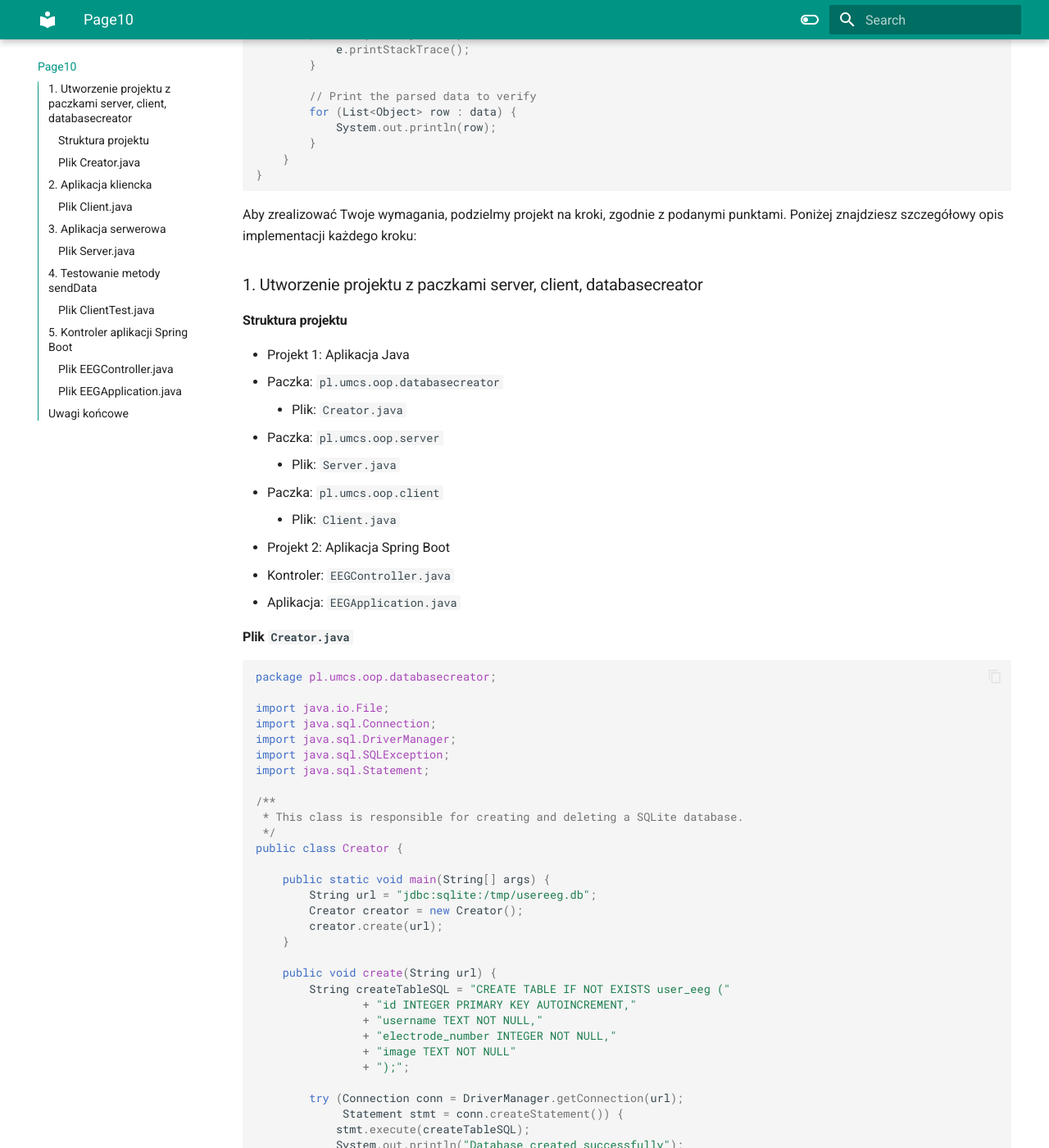
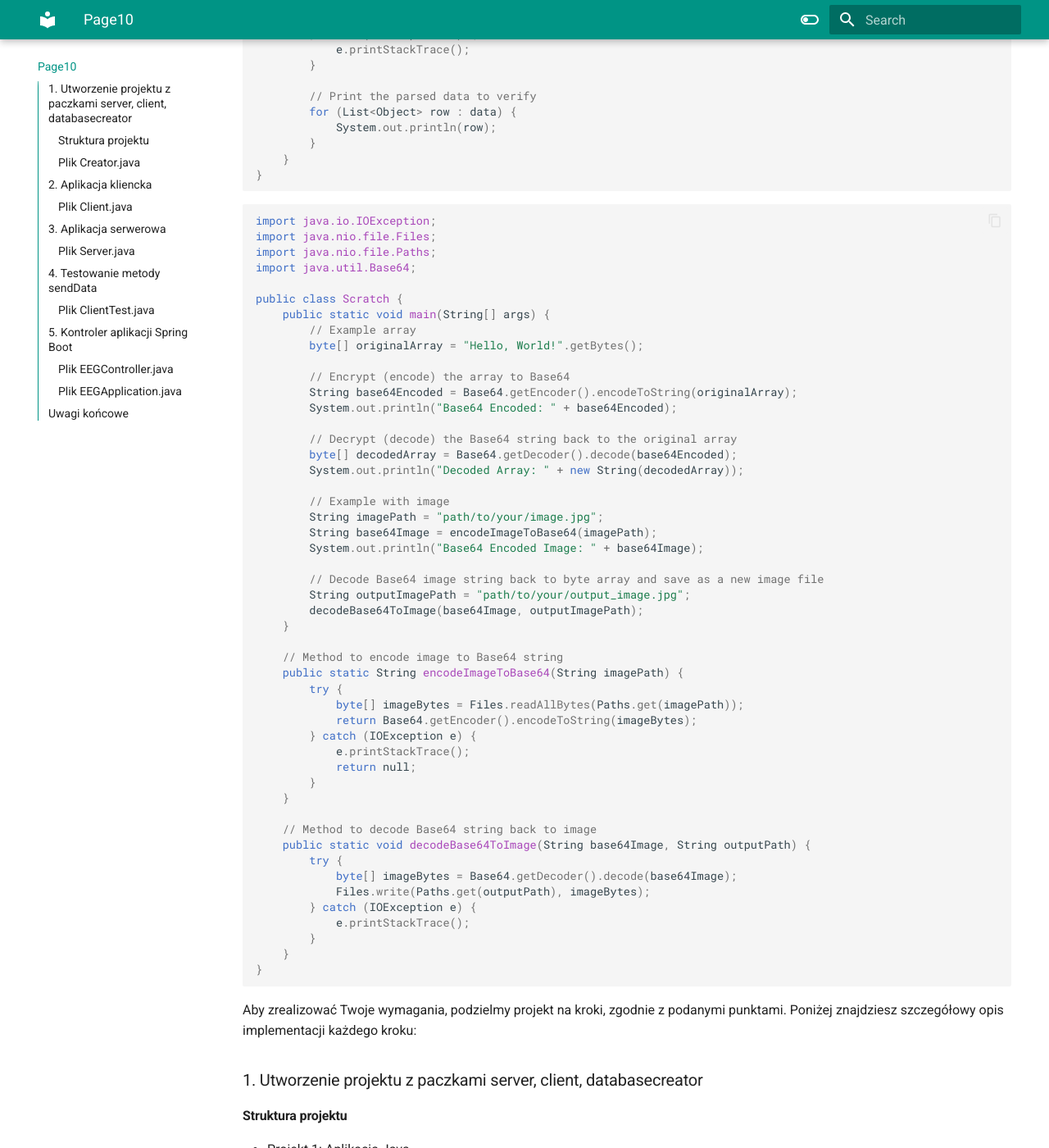
Before and after one commit to alezab/alezab.github.io, an MkDocs documentation site: the page built from docs/page10.md, in a window 1280 px wide and 1400 px high, scrolled down 2171 px. Shown: the whole window at 82% size. Built offline with MkDocs 1.6.1 and Material for MkDocs 9.7.7, drawn with Linux system fonts in a browser that asks for light colours.

Commit message:
Update page10.md

````diff
--- a/docs/page10.md
+++ b/docs/page10.md
@@ -116,6 +116,59 @@ public class Scratch {
         }
     }
 }
+```
+
+```java
+import java.io.IOException;
+import java.nio.file.Files;
+import java.nio.file.Paths;
+import java.util.Base64;
+
+public class Scratch {
+    public static void main(String[] args) {
+        // Example array
+        byte[] originalArray = "Hello, World!".getBytes();
+
+        // Encrypt (encode) the array to Base64
+        String base64Encoded = Base64.getEncoder().encodeToString(originalArray);
+        System.out.println("Base64 Encoded: " + base64Encoded);
+
+        // Decrypt (decode) the Base64 string back to the original array
+        byte[] decodedArray = Base64.getDecoder().decode(base64Encoded);
+        System.out.println("Decoded Array: " + new String(decodedArray));
+
+        // Example with image
+        String imagePath = "path/to/your/image.jpg";
+        String base64Image = encodeImageToBase64(imagePath);
+        System.out.println("Base64 Encoded Image: " + base64Image);
+
+        // Decode Base64 image string back to byte array and save as a new image file
+        String outputImagePath = "path/to/your/output_image.jpg";
+        decodeBase64ToImage(base64Image, outputImagePath);
+    }
+
+    // Method to encode image to Base64 string
+    public static String encodeImageToBase64(String imagePath) {
+        try {
+            byte[] imageBytes = Files.readAllBytes(Paths.get(imagePath));
+            return Base64.getEncoder().encodeToString(imageBytes);
+        } catch (IOException e) {
+            e.printStackTrace();
+            return null;
+        }
+    }
+
+    // Method to decode Base64 string back to image
+    public static void decodeBase64ToImage(String base64Image, String outputPath) {
+        try {
+            byte[] imageBytes = Base64.getDecoder().decode(base64Image);
+            Files.write(Paths.get(outputPath), imageBytes);
+        } catch (IOException e) {
+            e.printStackTrace();
+        }
+    }
+}
+
 ```
 
 Aby zrealizować Twoje wymagania, podzielmy projekt na kroki, zgodnie z podanymi punktami. Poniżej znajdziesz szczegółowy opis implementacji każdego kroku:
````
